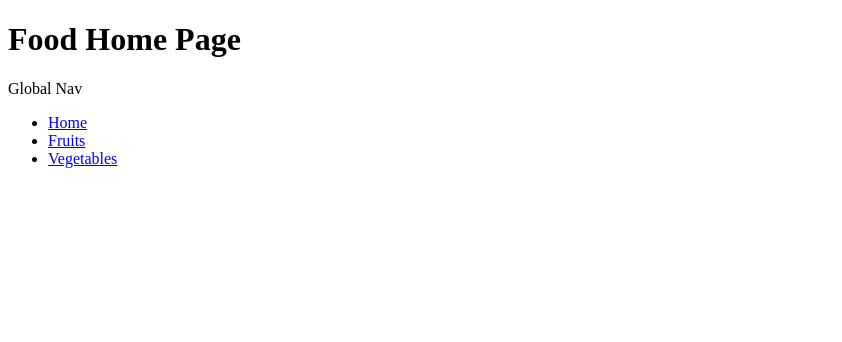
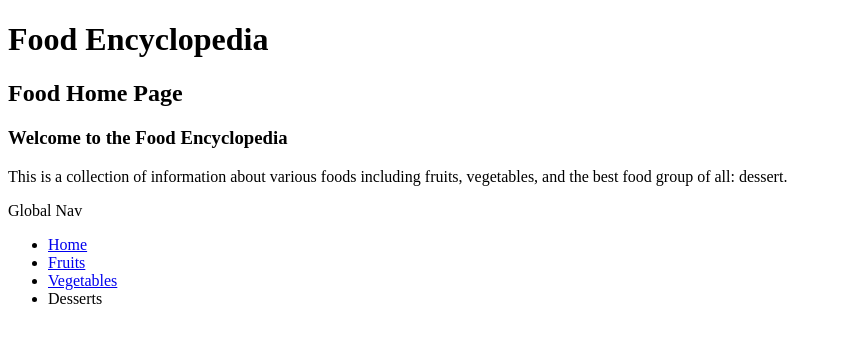
Before and after one commit to andrewmcconville/exercise-2-am, a plain HTML site: page index.html in a window 1280 px wide. Shown: the whole page, without its empty margins (0-842 px from the left). Drawn offline with Linux system fonts and the light colour scheme.

Commit message:
fills out index.html content

```diff
--- a/index.html
+++ b/index.html
@@ -7,13 +7,17 @@
     </head>
 
     <body>
-        <h1>Food Home Page</h1>
+        <h1>Food Encyclopedia</h1>
+        <h2>Food Home Page</h2>
+        <h3>Welcome to the Food Encyclopedia</h3>
+        <p>This is a collection of information about various foods including fruits, vegetables, and the best food group of all: dessert.</p>
 
         <p>Global Nav</p>
         <ul>
             <li><a href="index.html">Home</a></li>
             <li><a href="fruits/fruits.html">Fruits</a></li>
             <li><a href="vegetables/vegetables.html">Vegetables</a></li>
+            <li>Desserts</li>
         </ul>
     </body>
 </html>
```
